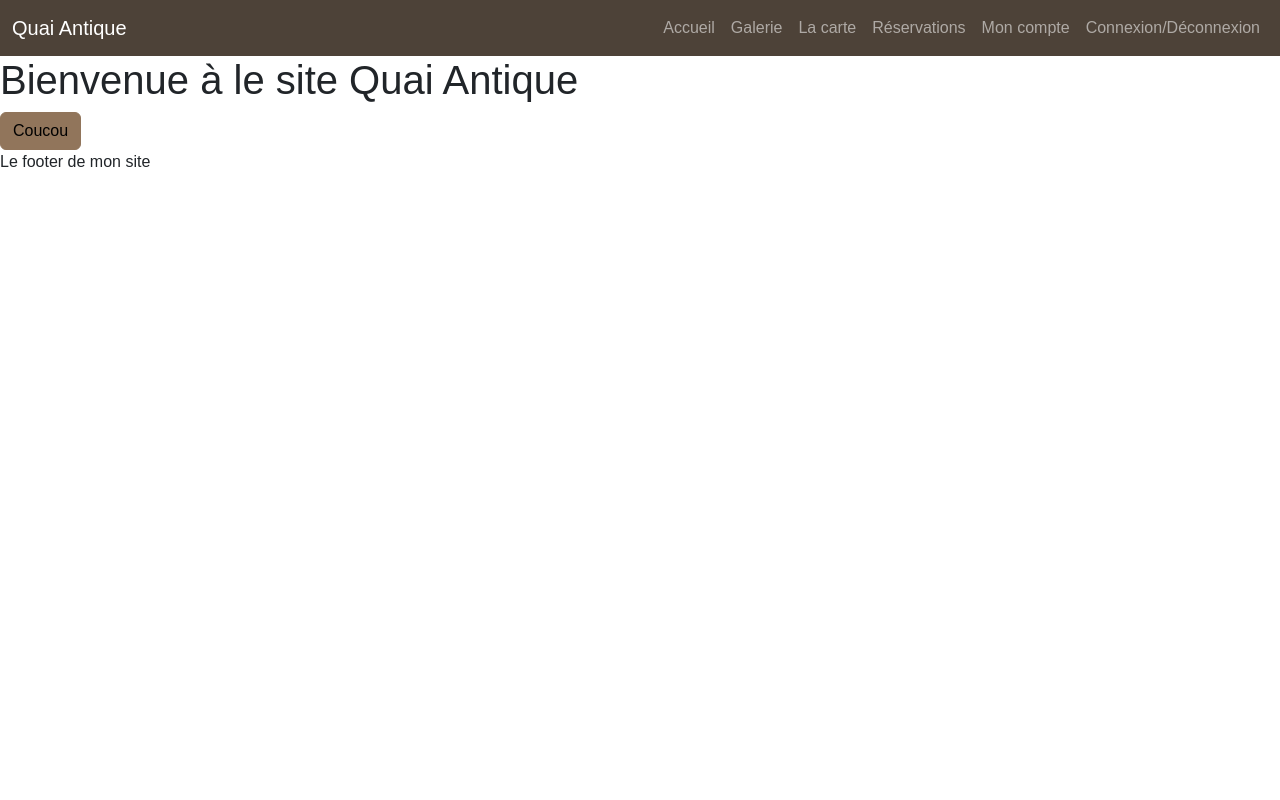
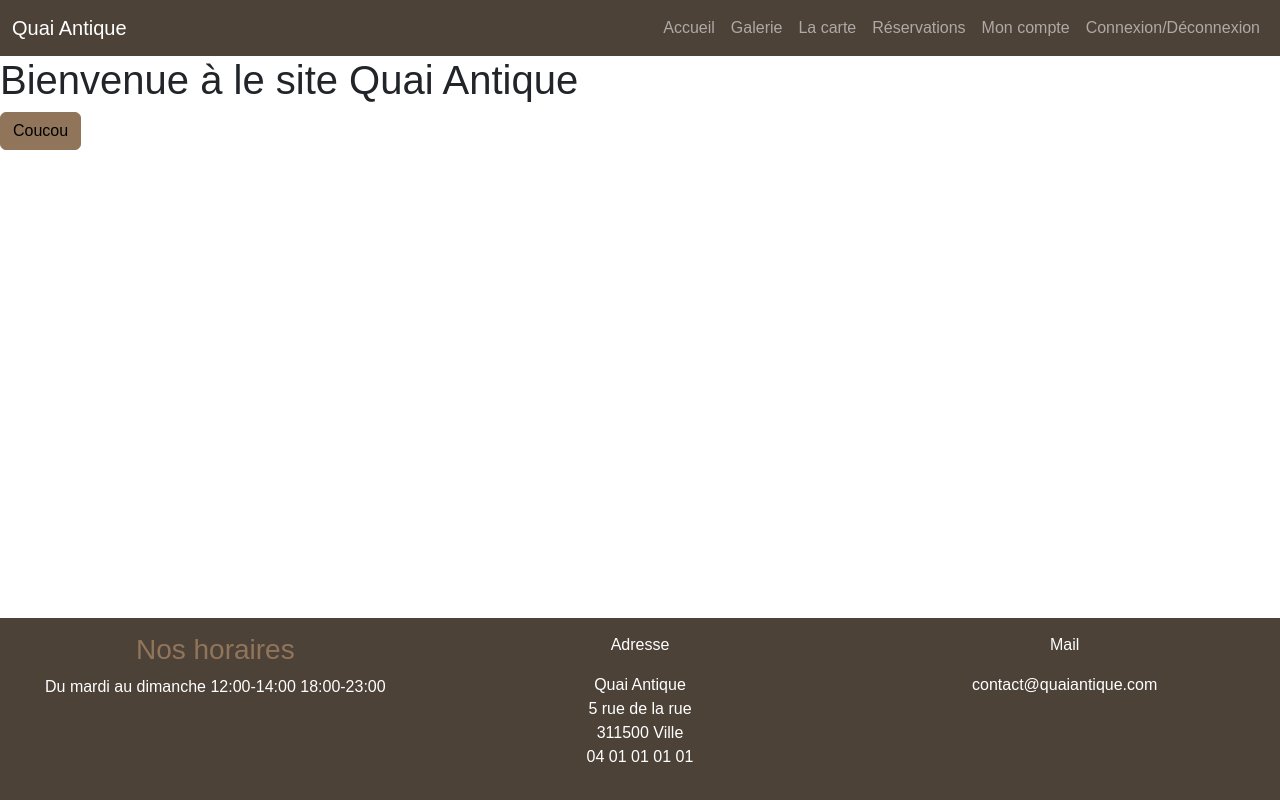
Before and after one commit to lindadelgadomtz/quaiAntiqueRestaurant, a website with bundled scripts: page index.html in a window 1280 px wide. Built offline with nearby package versions, Linux system fonts and the light colour scheme; files whose address does not match are found by name; a web font is replaced by a local one.

Commit message:
chore: ajout footer

```diff
--- a/index.html
+++ b/index.html
@@ -43,7 +43,26 @@
     <main id="main-page">
         <!-- Le contenu de la page sera injectée ici-->
     </main>
-  <footer> Le footer de mon site</footer>
+  <footer class="bg-dark text-white text-center footer">
+    <div class="row">
+        <div class="col-12 col-lg-4">
+            <h3 class="text-primary">Nos horaires</h3>
+            <p>Du mardi au dimanche   12:00-14:00      18:00-23:00</p>
+        </div>
+        <div class="col-6 col-lg-4">
+            <p>Adresse</p>
+            <p>Quai Antique<br>
+            5 rue de la rue<br>
+            311500 Ville<br>
+            04 01 01 01 01</p>
+        </div>
+        <div class="col-6 col-lg-4">
+            <p>Mail</p>
+            <p>contact@quaiantique.com</p>
+        </div>
+    </div>
+
+  </footer>
   <script type ="module" src = "router/router.js"></script>
   <script src="node_modules/bootstrap/dist/js/bootstrap.bundle.min.js"></script>
 </body>
--- a/scss/main.scss
+++ b/scss/main.scss
@@ -1,2 +1,18 @@
 @import url("/node_modules/bootstrap-icons/font/bootstrap-icons.css");
 @import 'custom';
+
+html{
+    position:relative;
+    min-height:100%;
+}
+
+main{
+    margin-bottom: 250px;
+}
+
+footer.footer{
+    padding: 15px;
+    position: absolute;
+    bottom: 0;
+    width:100%;
+}
```
Also changed, not shown: scss/main.css, 1 other file.
